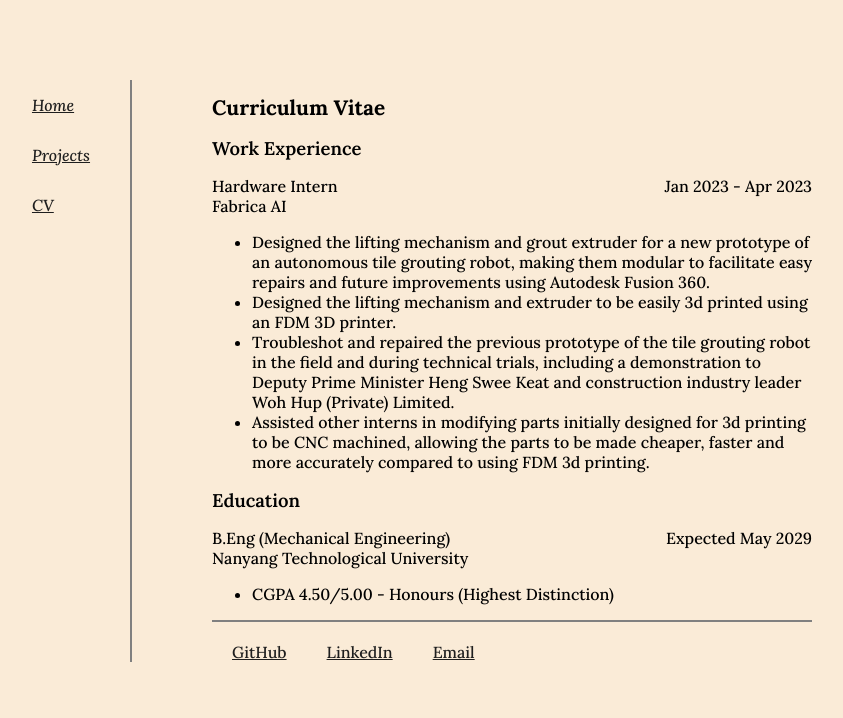
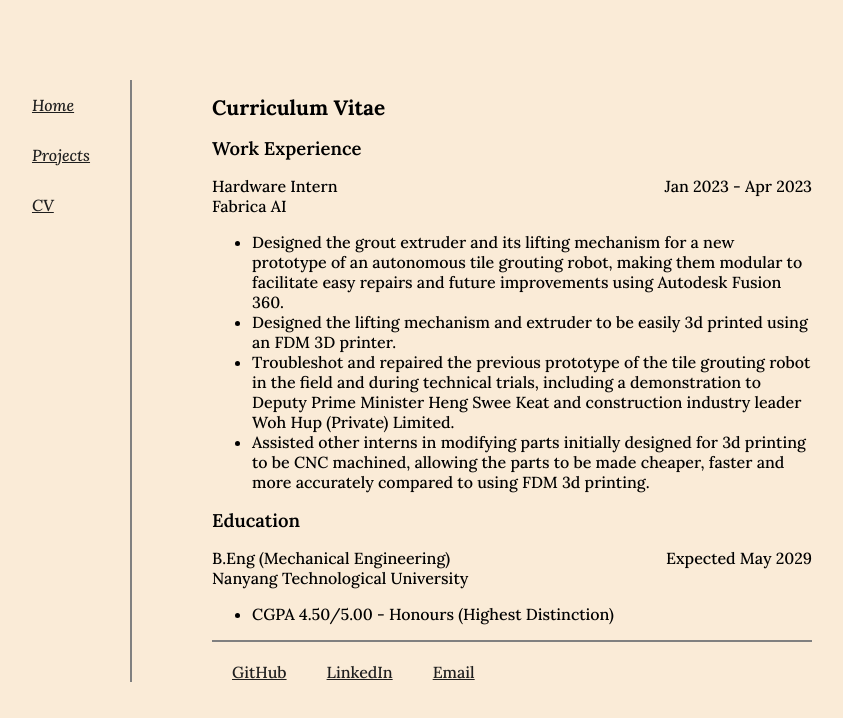
Before and after one commit to moonseongmu/website, a plain HTML site: page cv.html in a window 1280 px wide. Shown: the whole page, without its empty margins (228-1071 px from the left). Drawn offline with Linux system fonts and the light colour scheme.

Commit message:
changed cv content

```diff
--- a/cv.html
+++ b/cv.html
@@ -34,7 +34,7 @@
                     <dd>
                         <ul>
                         <li>
-                            Designed the lifting mechanism and grout extruder for a new prototype of an autonomous
+                            Designed the grout extruder and its lifting mechanism for a new prototype of an autonomous
                             tile grouting robot, making them modular to facilitate easy repairs and future
                             improvements using Autodesk Fusion 360.
                         </li>
```
